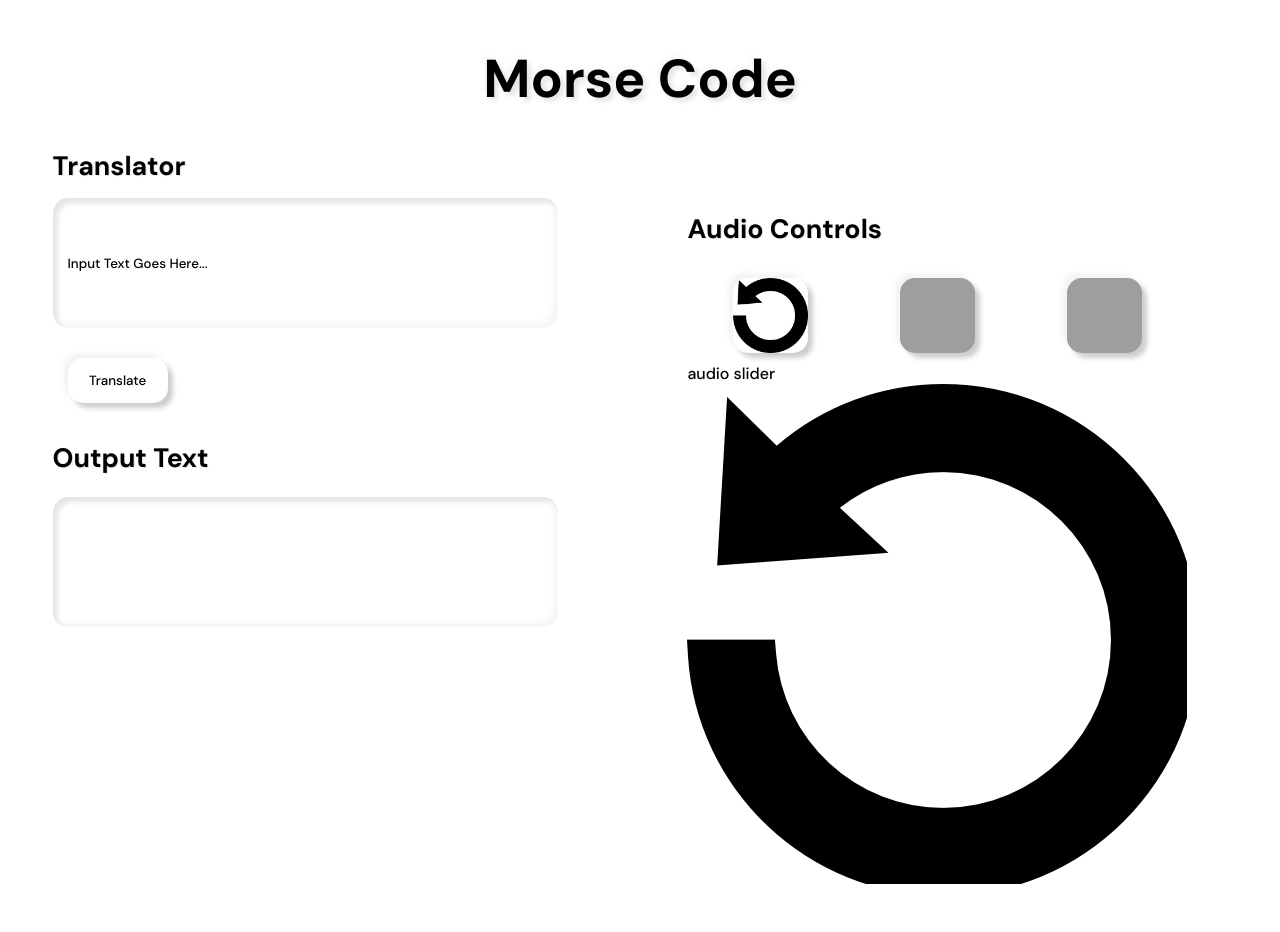
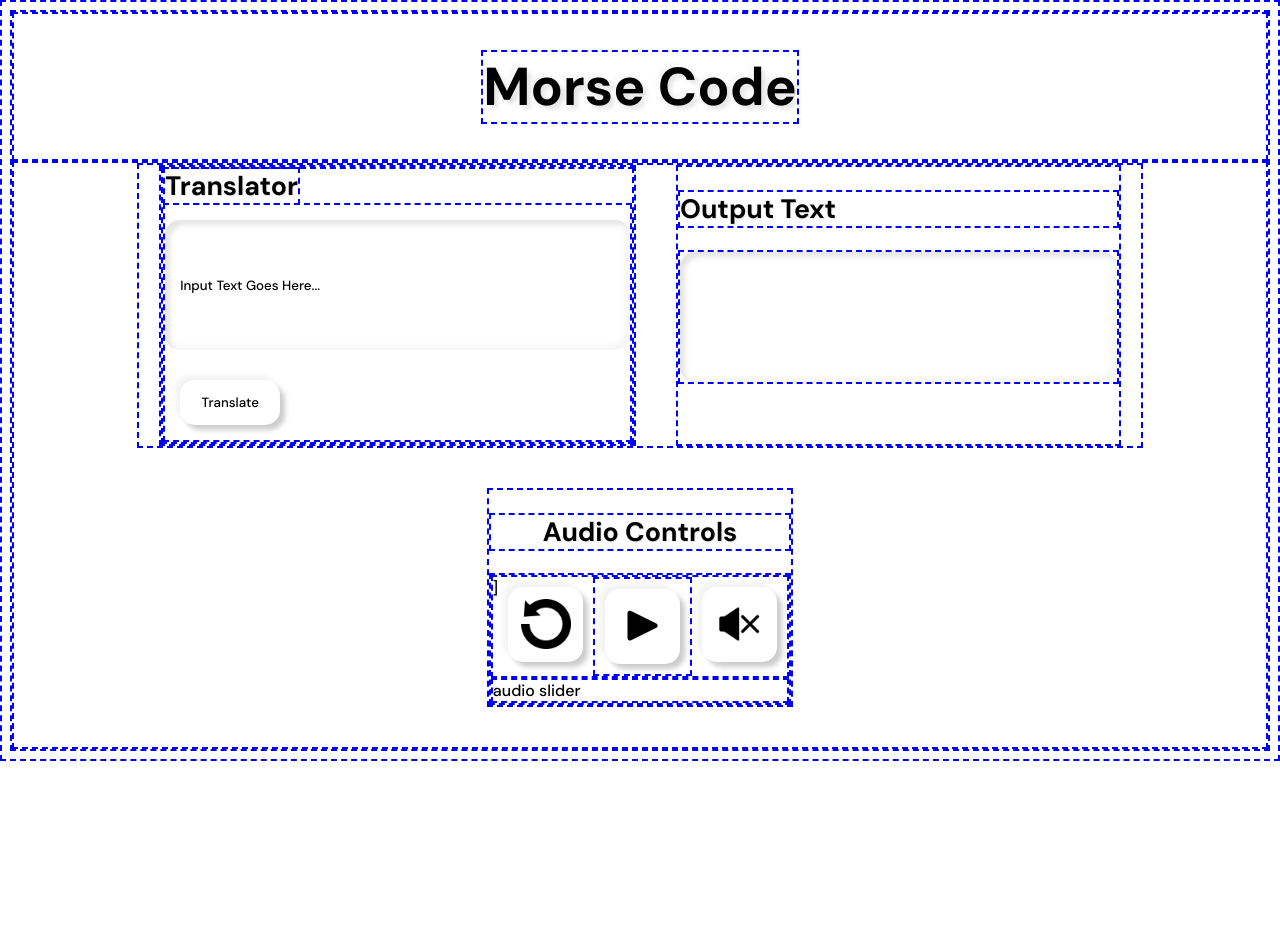
Before and after one commit to kenna26/morseCode, a Flask app: page / in a window 1280 px wide. After the commit the page ends 800 px from the top, so only its background shows below. Run offline with Flask 2, Linux system fonts and the light colour scheme; grey boxes are pictures that could not be loaded.

Commit message:
beofre using audio controls from html

```diff
--- a/audioMorse/main.py
+++ b/audioMorse/main.py
@@ -1,25 +1,40 @@
 from flask import Flask, render_template, request
 import sys
 sys.path.insert(0, '/user/kennaschneider/Documents/morseCode.morseCode.py')
-from morseCode import translateMorse
+from morseCode import translateBoth, translateToMorse
+from morseCode import blinker
 
+class Vars():
+    audioPlaying = False
+    currentMorseCode = ".... ."
 
 app = Flask(__name__)
 
 @app.route("/")
 def main():
+    audioPlaying = False
+    currentMorseCode = ".... ."
     return render_template("main.html")
-
 
 @app.route("/translate", methods = ["GET", "POST"])
 def translate():
     if request.method == "POST":
         output = request.form["input"]
-        newText = translateMorse(output)
+        newText = translateBoth(output)
+        Vars.currentMorseCode = translateToMorse(output)
         return render_template("main.html", output = newText)
     else:
         return render_template("main.html")
 
+#Play and Pause controls
+@app.route("/play-pause", methods =["GET", "POST"])
+def playPause():
+    if not Vars.audioPlaying: #nothing is currently playing
+        Vars.audioPlaying = True
+        print(f"now playing: {Vars.currentMorseCode}")
+        blinker(Vars.currentMorseCode)
+    return render_template("main.html")
+
 
 if __name__ == "__main__":
     app.run(debug=True)
--- a/audioMorse/morseCode.py
+++ b/audioMorse/morseCode.py
@@ -13,14 +13,15 @@ morseCode = {"A" : ".-", "B": "-...", "C": "-.-.","D":"-..", "E":".",
 
 #______METHODS_____
 
-def checkLetters(text):
+def isLetters(text):
      for element in "qwertyuiopasdfghjklzxcvbnm":
         if (element in text):
             return True
 
-def translateMorse(text):
+def translateBoth(text):
+    morse = False
     final = ""
-    if checkLetters(text): #input is english
+    if isLetters(text): #input is english
         first = True
         for letter in text:
             if not first:
@@ -31,6 +32,7 @@ def translateMorse(text):
                 final += "/"
             else:
                 final += morseCode[letter.upper()]
+
 
     else: #input is morse code
         split = text.split(" ")
@@ -43,12 +45,19 @@ def translateMorse(text):
                         final += letter
     return final
 
+def translateToMorse (text):
+    if (isLetters(text)): #is english
+        return translateBoth(text)
+    else:
+        return text
+
+
 def blinker(text):
     for char in text:
         if char == ".":
-            playsound('dot.wav')
+            playsound('/static/dot.wav')
         elif char == "-":
-            playsound("dash.wav")
+            playsound("/static/dash.wav")
         elif char == " " or char == "/":
             sleep(0.5)
 
@@ -56,6 +65,7 @@ def blinker(text):
 
 
 
+
 #______Actual Code_____
 
 #blinker(input("Type your message (morse code): \n"))
--- a/audioMorse/static/styles.css
+++ b/audioMorse/static/styles.css
@@ -1,5 +1,6 @@
 * {
     font-family: 'DM Sans', sans-serif;
+    border: 2px dashed blue;
 }
 
 body {
@@ -28,7 +29,8 @@ h1 {
 
 .content {
     display: flex;
-    justify-content: space-around;
+    flex-direction: column;
+    align-items: center;
 }
 
 /* Translator Box */
@@ -42,6 +44,16 @@ h2, label {
 
 .translator-container {
     width: 40%;
+    display: flex;
+    align-items: top;
+    justify-content: space-around;
+    width: 80%;
+}
+
+.whole-text-container {
+    margin: 0px 20px;
+    flex-grow: 1;
+    align-items: top;
 }
 
 .text-box {
@@ -123,29 +141,38 @@ input {
 .audio-buttons {
     display: flex;
     justify-content: space-around;
+    cursor: pointer;
+}
+
+#audio-title {
+    text-align: center;
+}
+
+.audio-button:hover {
+    filter: invert(1);
+    box-shadow: -5px -5px 5px rgba(0,0,0,0.2),
+                5px 5px 5px rgba(225,225,225,0.4);
+    transform: scale(1.1);
+    transition: 0.3s;
 }
 
 .audio-button {
     width: 75px;
     height: 75px;
     margin: 10px;
+    background-size: 50px 50px;
+    background-position: center;
+    background-repeat: no-repeat;
 }
 
 #replay-button {
     background-image: url("replay.png");
-    background-size: cover;
 }
 
 #play-button {
-    background-image: url("images/play.png");
+    background-image: url("play.png");
 }
 
 #mute-button {
-    background-image: url("images/mute.png");
+    background-image: url("mute.png");
 }
-
-#test {
-    background-image: url("replay.png");
-    width: 500px;
-    height: 500px;
-}
--- a/audioMorse/templates/main.html
+++ b/audioMorse/templates/main.html
@@ -22,7 +22,7 @@
     <div class="content">
         <div class="translator-container">
             <div class ="whole-text-container">
-                <form class="input-form" action="/translate" method="post">
+                <form action="/translate" method="post">
                     <label for="input-text">Translator</label>
                     <div class="form-container">
                         <input type="text" name="input" id="input-text" class="text-box" placeholder="Input Text Goes Here...">
@@ -41,15 +41,16 @@
         </div>
 
         <div class="audio-container">
-           <h2>Audio Controls</h2>
+           <h2 id="audio-title">Audio Controls</h2>
            <div class="audio-controls">
                 <div class="audio-buttons">
-                    <div id="replay-button" class="audio-button"></div>
-                    <div id="play-button" class="audio-button"></div>
-                    <div id="mute-button" class="audio-button"></div>
+]                    <button id="replay-button" class="audio-button" name="replay" type="button"></button>
+                    <form action="/play-pause" method ="post">
+                        <button id="play-button" class="audio-button" name="play-pause" type="submit" style="background-image: ({{ path }})"></button>
+                    </form>
+                    <button id="mute-button" class="audio-button" name="mute" type="button"></button>
                 </div>
                 <div class="audio-slider">audio slider</div>
-                <div id="test"></div>
            </div>
         </div>
     </div>
```
Also changed, not shown: other parts of audioMorse/static/styles.css (+7 -1 lines).
